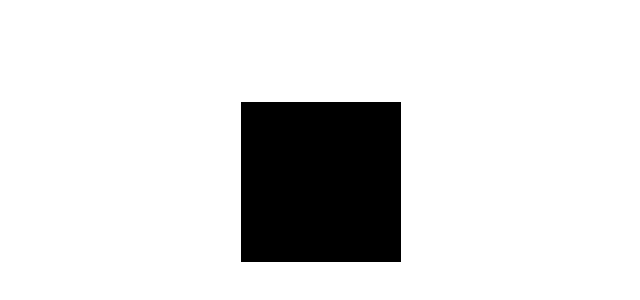
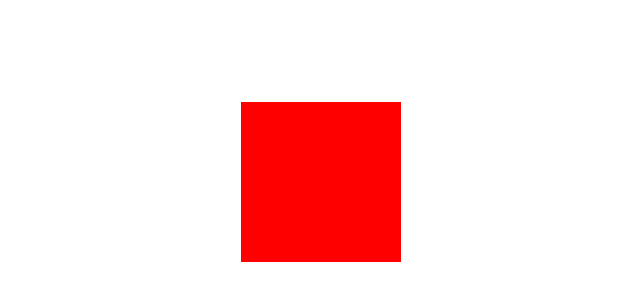
Before and after one commit to DreamableLabs/odin-etch-a-sketch, a plain HTML site: page index.html in a window 1280 px wide. Shown: the part 218-518 px from the top of the page, without its empty margins (319-959 px from the left). Drawn offline with Linux system fonts and the light colour scheme.

Commit message:
chore(cleanup): style rows and squares in dedicated loops

```diff
--- a/css/style.css
+++ b/css/style.css
@@ -16,3 +16,11 @@ body {
     width: 160px;
     background: black;
 }
+
+.row {
+    display: flex;
+}
+
+.square {
+    background: red;
+}
--- a/js/script.js
+++ b/js/script.js
@@ -10,11 +10,21 @@ const rows = [];
 for (let row = 0; row < SQUARES_PER_SIDE; row++) {
     squares[row] = [];
     rows[row] = document.createElement('div');
-    rows[row].classList.add('row');
     for (let col = 0; col < SQUARES_PER_SIDE; col++) {
         squares[row][col] = document.createElement('div');
-        squares[row][col].classList.add('square');
         rows[row].appendChild(squares[row][col]);
     }
     grid.appendChild(rows[row]);
 }
+
+for (let row of rows) {
+    row.classList.add('row');
+}
+
+for (let squareRow of squares) {
+    for (let square of squareRow) {
+        square.style.width = `${squareHeight}px`;
+        square.style.height = `${squareHeight}px`;
+        square.classList.add('square');
+    }
+}
```
